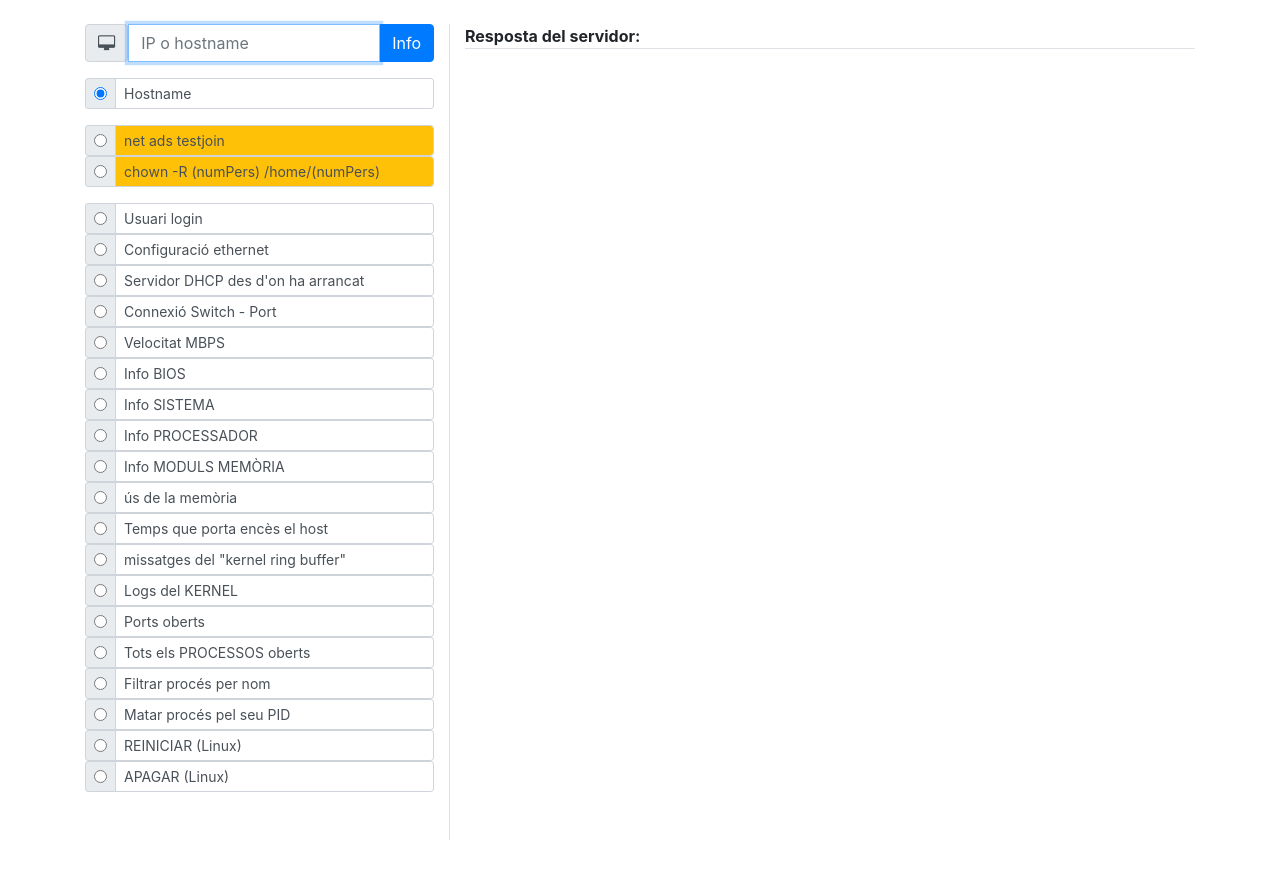
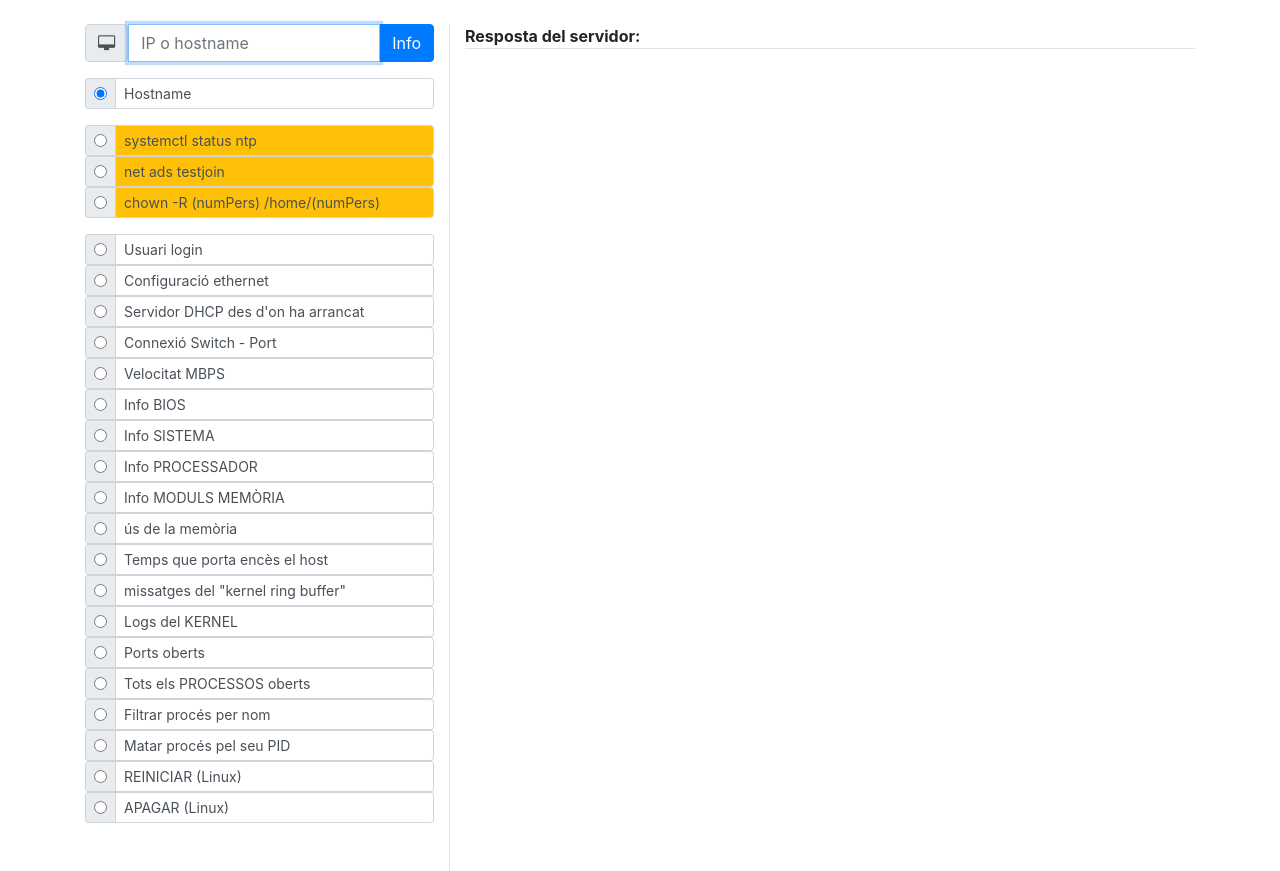
Before and after one commit to jmg1340/bluePrints_utilitats, a Flask app: template app/bp_infoEstacio/templates/infoEstacio.html in a window 1280 px wide. Before the commit the page ends 840 px from the top, so only its background shows below. Run offline with Flask 3, Linux system fonts and the light colour scheme; the template is opened without the code that fills it, so the values that code supplies are empty; parts of the project's set-up code (start-up, migrations or seed data) failed here and were passed over; some libraries are stand-ins or nearby versions.

Commit message:
opcio afegida a bp_infoEstacio

```diff
--- a/app/bp_infoEstacio/templates/infoEstacio.html
+++ b/app/bp_infoEstacio/templates/infoEstacio.html
@@ -139,6 +139,15 @@
 
 
 		<div class="input-group input-group-sm mt-3">
+			<div class="input-group-prepend">
+				<div class="input-group-text">
+					<input type="radio" name="grup1" value="systemctl status ntp" aria-label="Radio button for following text input" >
+				</div>
+			</div>
+			<div class="form-control bg-warning">systemctl status ntp</div>
+		</div>
+
+		<div class="input-group input-group-sm">
 			<div class="input-group-prepend">
 				<div class="input-group-text">
 					<input type="radio" name="grup1" value="net ads testjoin" aria-label="Radio button for following text input" >
```
